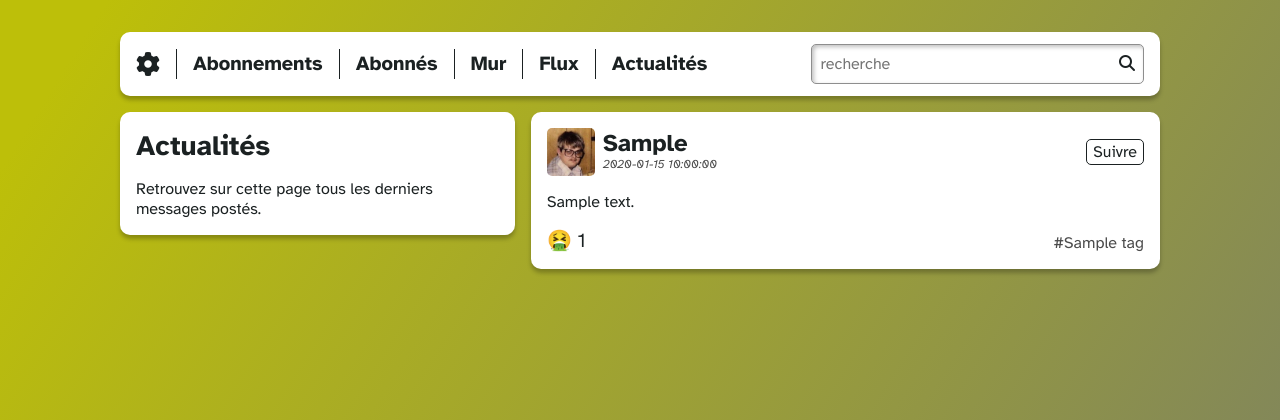
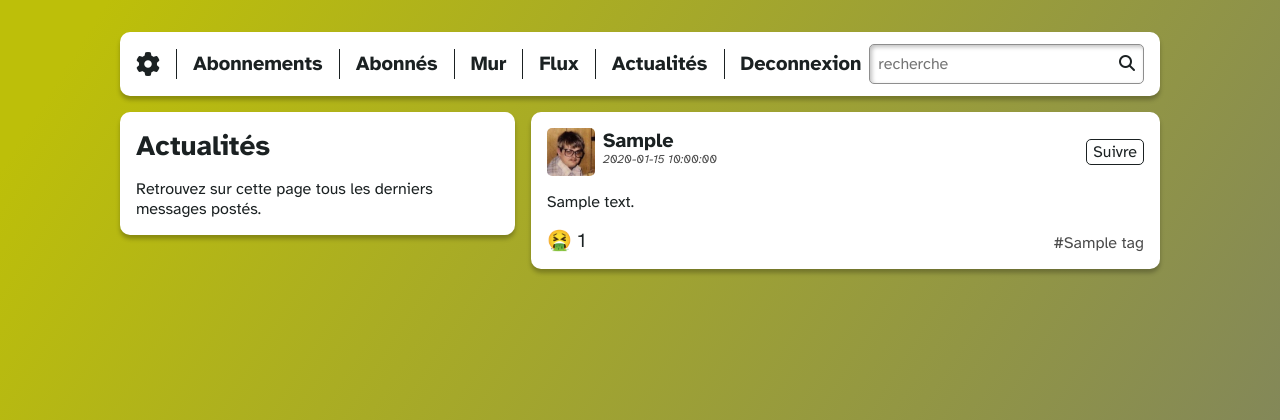
Before and after one commit to adatechschool/php-social-network-eden-louis-guillaume, a PHP site: page /news.php in a window 1280 px wide. Shown: the top 420 px of the page. Run offline with PHP 8.4, Linux system fonts and the light colour scheme; the visitor is signed in with stand-in values (Sample User, id 1); tables that the repository leaves empty hold one stand-in row (values such as "Sample post"); data that the repository does not hold is empty; some libraries are stand-ins or nearby versions.

Commit message:
retouches de dernière minute

```diff
--- a/resoc_n1/header.php
+++ b/resoc_n1/header.php
@@ -11,11 +11,8 @@
         <a href=<?php echo 'feed.php?user_id=' . $_SESSION['connected_id']; ?>>Flux</a>
         <hr class="vert-line" />
         <a href=<?php echo 'news.php'; ?>>Actualités</a>
-        <?php
-        if ($_SESSION['connected_id'] == $userId) {
-            echo "<hr class='vert-line' /><a href='logout.php'>Deconnexion</a>";
-        }
-        ?>
+        <hr class='vert-line' />
+        <a href='logout.php'>Deconnexion</a>
     </nav>
     <form id="search-bar" class="text-area">
         <label for="search-field" hidden>Rechercher un.e utilisateur.ice</label><input type="text" id="search-field"
--- a/resoc_n1/newpost.php
+++ b/resoc_n1/newpost.php
@@ -28,7 +28,7 @@
                 if (!$ok) {
                     echo " Impossible d'ajouter le message: " . $mysqli->error;
                 } else {
-                    echo " Message posté en tant que :" . $_SESSION['connected_alias'];
+                    echo " Message envoyé ! " . $_SESSION['connected_alias'];
                 }
             }
             ?>
--- a/resoc_n1/post.php
+++ b/resoc_n1/post.php
@@ -2,10 +2,10 @@
     <header class="post-infos-section">
         <img class="profile-pic" src="./oldnerd.jpeg">
         <div class="post-author-date">
-            <h2 class="user-alias-heading">
+            <h3 class="user-alias-heading">
                 <a href=<?= 'wall.php?user_id=' . $post['author_id'] ?>>
                     <?php echo $post['author_name'] ?></a>
-            </h2>
+            </h3>
             <time class="post-date">
                 <?php echo $post['created'] ?>
             </time>
--- a/resoc_n1/profil.php
+++ b/resoc_n1/profil.php
@@ -32,7 +32,7 @@
             ; ?>
         </p>
 
-        <?php if ($user['followed_by']) {
+        <?php /*if ($user['followed_by']) {
             echo "<p class='user-followers-count'>" . $user['followed_by'] . " followers</p>";
         } else {
             echo "<p class='user-followers-count'>0 followers</p>";
@@ -42,7 +42,7 @@
             echo "<p class='user-likes-count'>🤮" . $user['totalrecieved'] . "reçus</p>";
         } else {
             echo "<p class='user-likes-count'>🤮 0</p>";
-        } ?>
+        } */?>
 
     </section>
     <?php
```
Also changed, not shown: resoc_n1/news.php (+3 -31 lines).
